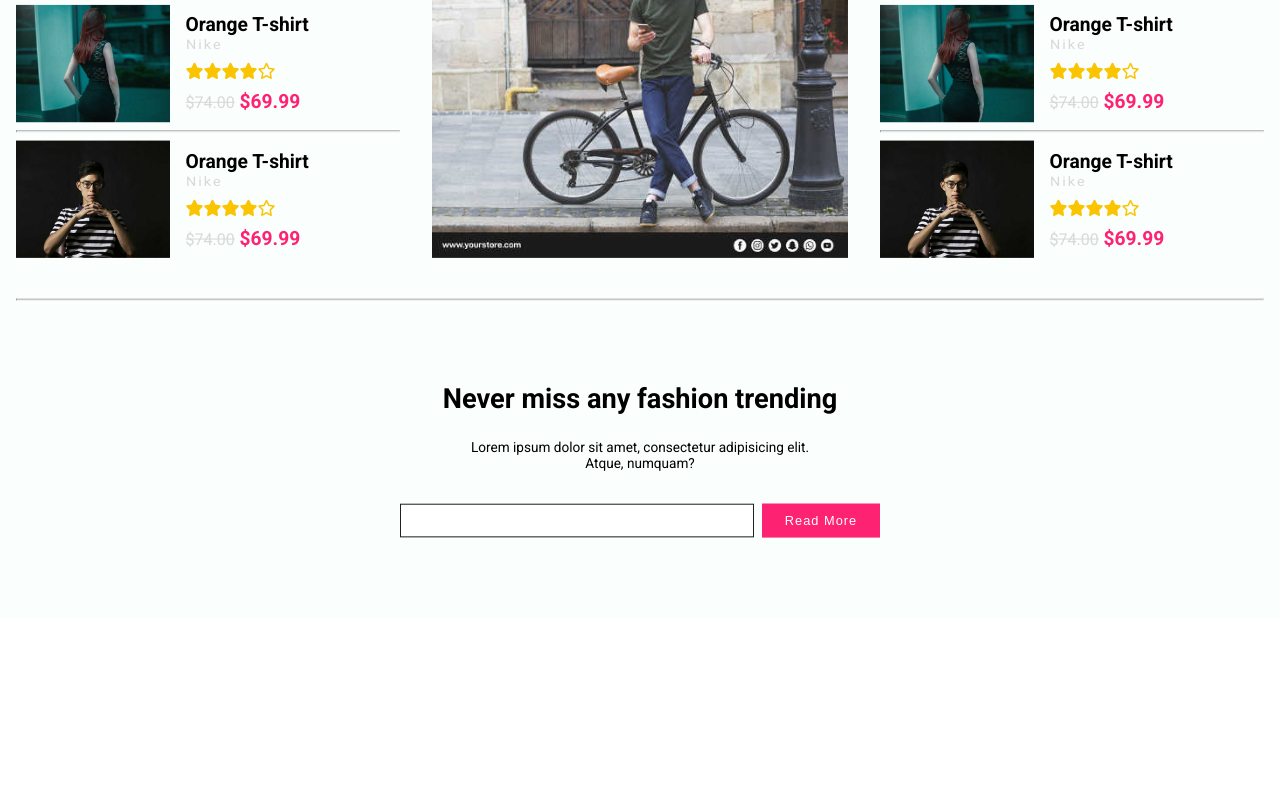
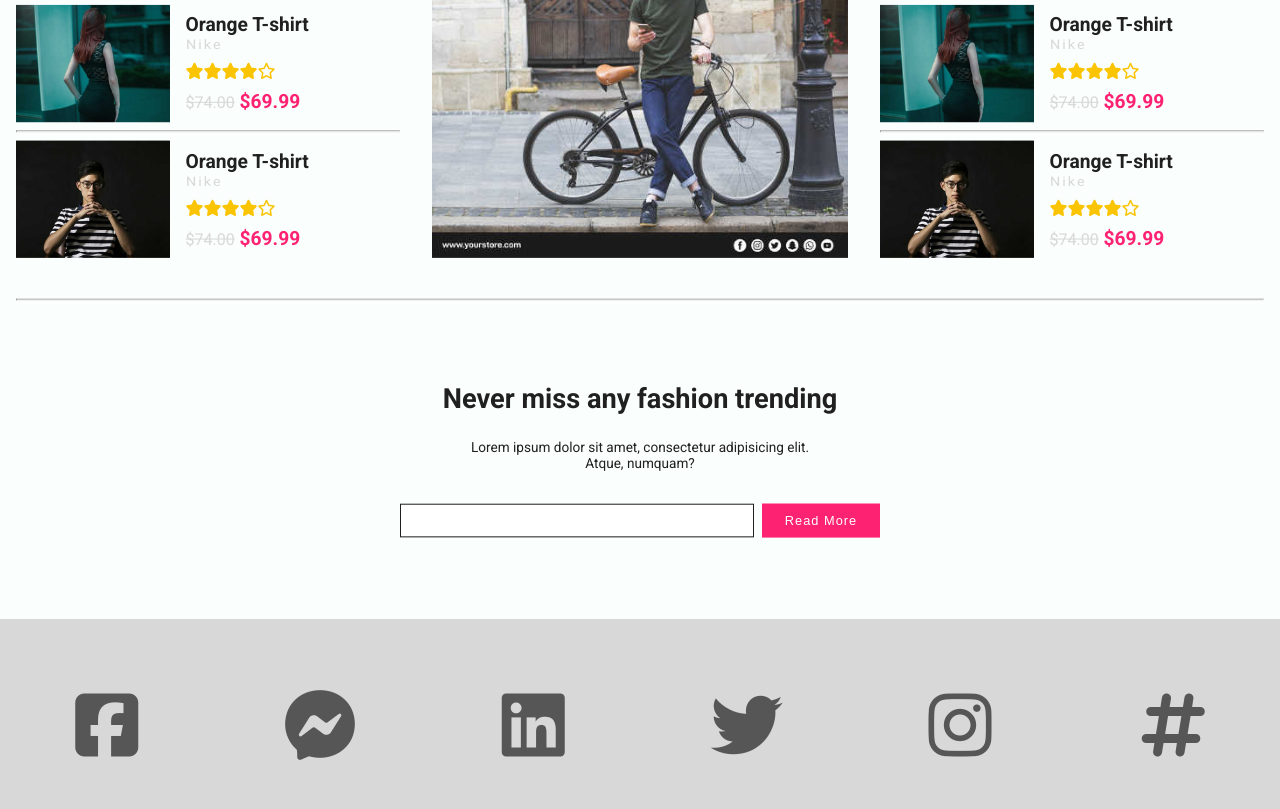
Before and after one commit to MarcinRapacz/project2, a website built with webpack: page src/index.html in a window 1280 px wide. Shown: the part 2980-3789 px from the top of the page. Before the commit the page ends 3599 px from the top, so only its background shows below. Built offline with nearby package versions, Linux system fonts and the light colour scheme.

Commit message:
Brand section has been added

```diff
--- a/src/index.html
+++ b/src/index.html
@@ -450,5 +450,17 @@
         </div>
       </div>
     </section>
+
+    <!-- Brand -->
+    <section class="Brand container">
+      <div class="Brand__container">
+        <i class="Brand__icon fab fa-facebook-square"></i>
+        <i class="Brand__icon fab fa-facebook-messenger"></i>
+        <i class="Brand__icon fab fa-linkedin"></i>
+        <i class="Brand__icon fab fa-twitter"></i>
+        <i class="Brand__icon fab fa-instagram"></i>
+        <i class="Brand__icon fas fa-hashtag"></i>
+      </div>
+    </section>
   </body>
 </html>
--- /dev/null
+++ b/src/scss/_brand.scss
@@ -0,0 +1,30 @@
+.Brand {
+  padding: 3rem 0 2rem;
+  background-color: $color-medium;
+
+  @media (min-width: $tablet) {
+    padding: 5rem 0 3rem;
+  }
+  &__container {
+    max-width: 1280px;
+    width: 100%;
+    margin: 0 auto;
+
+    display: grid;
+    grid-template-columns: repeat(6, 1fr);
+    justify-items: center;
+  }
+
+  &__icon {
+    font-size: 2rem;
+    color: rgba($color: $color-dark, $alpha: 0.7);
+    transition: 0.3s;
+    @media (min-width: $tablet) {
+      font-size: 4.5rem;
+    }
+
+    &:hover {
+      color: rgba($color: $color-dark, $alpha: 0.9);
+    }
+  }
+}
--- a/src/scss/_sale.scss
+++ b/src/scss/_sale.scss
@@ -4,15 +4,14 @@
     display: grid;
     grid-template-columns: 1fr;
     grid-template-rows: 1fr 2fr;
-    // grid-template-columns: repeat(3, 1fr);
     margin: 0 auto;
     box-sizing: border-box;
-    // padding: 0 1rem;
     padding-bottom: 5rem;
     width: 100%;
     max-width: 1280px;
     transform: scaleY(1.02);
     background-color: $color-light;
+    color: $color-dark;
 
     @media (min-width: $tablet) {
       grid-template-columns: repeat(2, 1fr);
@@ -46,8 +45,6 @@
         display: block;
       }
     }
-    &--right {
-    }
   }
 
   &__discount-content {
@@ -64,7 +61,6 @@
     grid-template-columns: 2fr 3fr;
 
     &-img {
-      color: $color-dark;
       font-size: 0;
       align-self: center;
     }
@@ -104,9 +100,6 @@
       font-size: 1.2rem;
       color: $color-primary;
     }
-  }
-
-  &__line {
   }
 
   &__subscribe {
--- a/src/scss/main.scss
+++ b/src/scss/main.scss
@@ -22,3 +22,4 @@ body {
 @import "./product";
 @import "./news";
 @import "./sale";
+@import "./brand";
```
